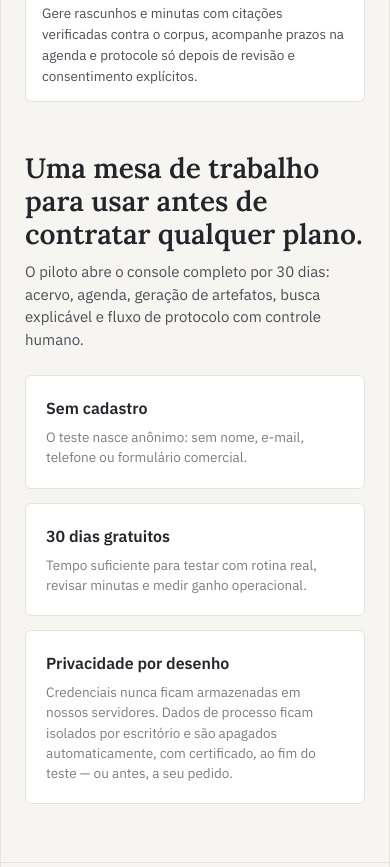
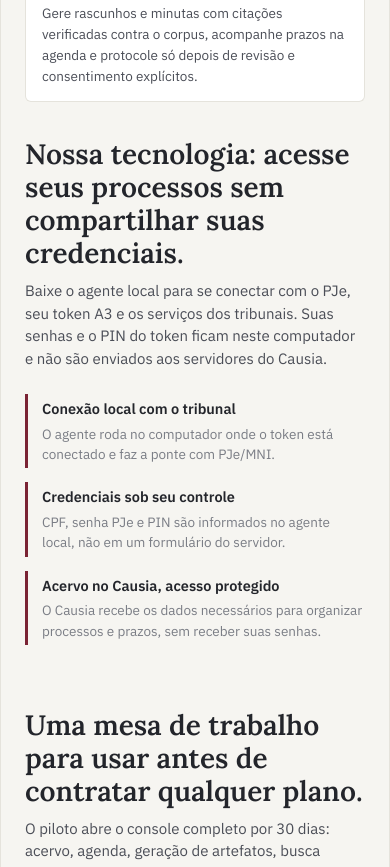
Before and after one commit to floripasurf/juris, a browser extension: page src/juris/web/static/index.html in a window 390 px wide. Shown: the part 1412-2279 px from the top of the page. Drawn offline with Linux system fonts and the light colour scheme.

Commit message:
feat(web): copy do agente/connect + seção de tecnologia na landing (sessão paralela)
Alterações encontradas no working tree vindas de sessão paralela (Codex):
copy do setup do agente e da mensagem de connect em linguagem de advogado,
seção 'landing-technology' com 3 pontos técnicos + regra mobile, e pins de
teste ajustados. Testes verdes (303 web+signing); commitadas separadamente
para não misturar com a Biblioteca do Escritório.

```diff
--- a/src/juris/web/static/index.html
+++ b/src/juris/web/static/index.html
@@ -305,6 +305,37 @@
       color: var(--muted);
       font-size: 13.5px;
     }
+    .landing-technology {
+      padding-top: 28px;
+      padding-bottom: 22px;
+    }
+    .landing-technology h2 { max-width: 780px; }
+    .landing-tech-copy {
+      max-width: 780px;
+      margin: 10px 0 20px;
+      color: var(--ink-2);
+      font-size: 15px;
+    }
+    .landing-tech-points {
+      display: grid;
+      grid-template-columns: repeat(3, minmax(0, 1fr));
+      gap: 14px;
+    }
+    .landing-tech-point {
+      border-left: 3px solid var(--brand);
+      padding: 4px 0 4px 14px;
+    }
+    .landing-tech-point strong {
+      display: block;
+      margin-bottom: 4px;
+      color: var(--ink);
+      font-size: 14.5px;
+    }
+    .landing-tech-point p {
+      margin: 0;
+      color: var(--muted);
+      font-size: 13.5px;
+    }
     .landing-footer {
       border-top: 1px solid var(--line);
       max-width: 1120px;
@@ -1008,6 +1039,7 @@
       .landing-copy .lede { font-size: 17px; }
       .landing-features { grid-template-columns: 1fr; }
       .landing-steps { grid-template-columns: 1fr; }
+      .landing-tech-points { grid-template-columns: 1fr; }
       header { padding: 8px 12px 0; gap: 8px; height: auto; min-height: 58px; flex-wrap: wrap; }
       .header-actions {
         order: 1;
@@ -1116,12 +1148,30 @@
         <div class="landing-step">
           <span class="step-num">2</span>
           <strong>Veja com dados de exemplo — ou com seu acervo</strong>
-          <p>Explore um caso de demonstração em um clique. Quando quiser, instale o agente local e conecte seu token A3 para importar seus processos: credenciais nunca ficam armazenadas em nossos servidores.</p>
+          <p>Explore um caso de demonstração em um clique. Quando quiser usar seu acervo, baixe o agente local para se conectar com o PJe e o token A3: suas senhas e o PIN ficam neste computador e não são enviados aos servidores do Causia.</p>
         </div>
         <div class="landing-step">
           <span class="step-num">3</span>
           <strong>Minuta com lastro, protocolo com controle</strong>
           <p>Gere rascunhos e minutas com citações verificadas contra o corpus, acompanhe prazos na agenda e protocole só depois de revisão e consentimento explícitos.</p>
+        </div>
+      </div>
+    </div>
+    <div class="landing-band landing-technology">
+      <h2>Nossa tecnologia: acesse seus processos sem compartilhar suas credenciais.</h2>
+      <p class="landing-tech-copy">Baixe o agente local para se conectar com o PJe, seu token A3 e os serviços dos tribunais. Suas senhas e o PIN do token ficam neste computador e não são enviados aos servidores do Causia.</p>
+      <div class="landing-tech-points">
+        <div class="landing-tech-point">
+          <strong>Conexão local com o tribunal</strong>
+          <p>O agente roda no computador onde o token está conectado e faz a ponte com PJe/MNI.</p>
+        </div>
+        <div class="landing-tech-point">
+          <strong>Credenciais sob seu controle</strong>
+          <p>CPF, senha PJe e PIN são informados no agente local, não em um formulário do servidor.</p>
+        </div>
+        <div class="landing-tech-point">
+          <strong>Acervo no Causia, acesso protegido</strong>
+          <p>O Causia recebe os dados necessários para organizar processos e prazos, sem receber suas senhas.</p>
         </div>
       </div>
     </div>
@@ -1201,7 +1251,7 @@
       <p class="lede">Acervo importado pelo agente local do seu computador. Clique em conectar para importar e manter atualizado.</p>
       <section class="first-access-guide" aria-labelledby="first-access-title">
         <h2 id="first-access-title" class="first-access-title">Primeiro acesso: siga nesta ordem</h2>
-        <p>Use o computador onde o token A3 está conectado. CPF, senha PJe e PIN ficam salvos apenas no Causia Agent deste computador.</p>
+        <p>Use o computador onde o token A3 está conectado. Suas senhas e o PIN do token ficam neste computador e não são enviados aos servidores do Causia.</p>
         <ol class="first-access-steps">
           <li class="first-access-step">
             <span class="step-number" aria-hidden="true">1</span>
@@ -1214,7 +1264,7 @@
             <span class="step-number" aria-hidden="true">2</span>
             <div>
               <strong>Informe CPF, senha PJe e PIN</strong>
-              <p>Essas credenciais são gravadas só neste computador.</p>
+              <p>Essas credenciais são salvas no agente local deste computador para conectar com o PJe.</p>
               <button id="first-access-credentials" class="ghost" type="button">Atualizar credenciais</button>
             </div>
           </li>
@@ -1567,7 +1617,7 @@
     <div class="modal-card agent-credentials-card">
       <button type="button" class="modal-close" id="agent-credentials-cancel" aria-label="Fechar">×</button>
       <h2 id="agent-credentials-title">Conectar token e PJe</h2>
-      <p>Estas credenciais serão salvas no agente local em 127.0.0.1. Elas não são enviadas ao servidor da Causia.</p>
+      <p>O agente local usa estas credenciais para se conectar com o PJe. Suas senhas e o PIN do token ficam neste computador e não são enviados aos servidores do Causia.</p>
       <form id="agent-credentials-form" class="agent-credentials-form">
         <label for="agent-credential-cpf">CPF do advogado
           <input id="agent-credential-cpf" name="cpf" inputmode="numeric" autocomplete="username" required />
```
Also changed, not shown: 4 other files.
